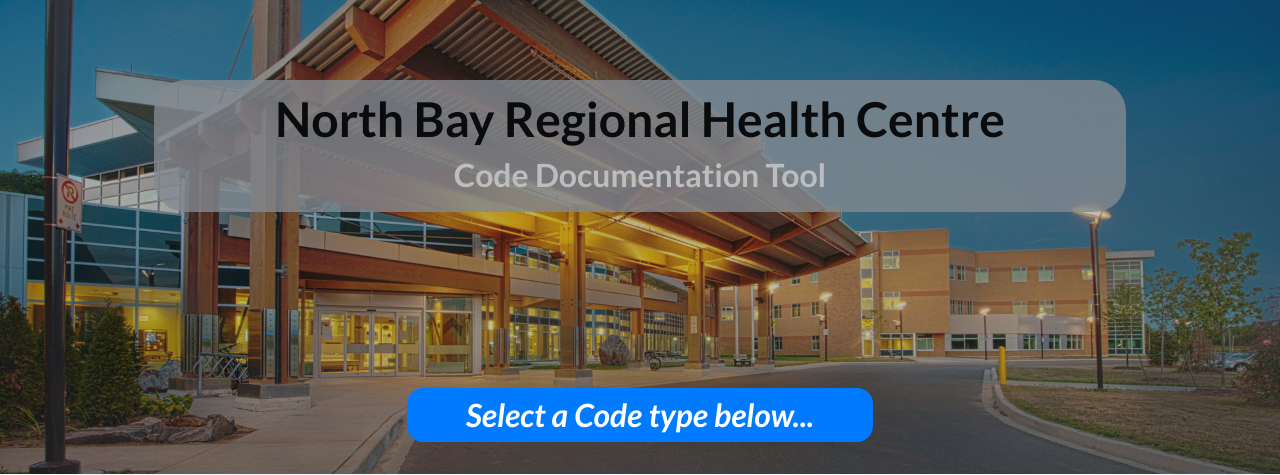
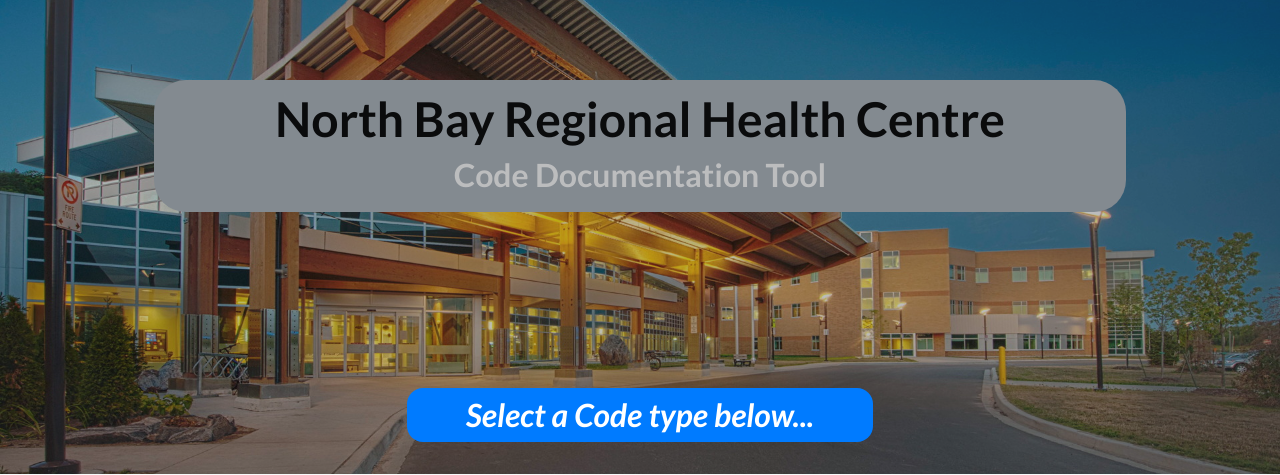
Before and after one commit to brendandagys/staffpool, a Django app: page / in a window 1280 px wide. Shown: the top 475 px of the page. Run offline with Django 3.2, Linux system fonts and the light colour scheme; some libraries are stand-ins or nearby versions.

Commit message:
Reset Home header to opaque...

```diff
--- a/catalog/static/css/landing-page.css
+++ b/catalog/static/css/landing-page.css
@@ -141,7 +141,7 @@ footer.footer {
     font-family: 'Lato', 'Helvetica Neue', Helvetica, Arial, sans-serif;
     font-weight: 700;
     background-color: rgb(173, 181, 189); /* Fallback for older browsers without RGBA-support */
-    background-color: rgba(173, 181, 189, 0.8);
+    background-color: rgba(173, 181, 189, 1);
     margin: auto 12% auto 12%;
     padding: 10px 15px;
     border-radius: 2rem;
```
